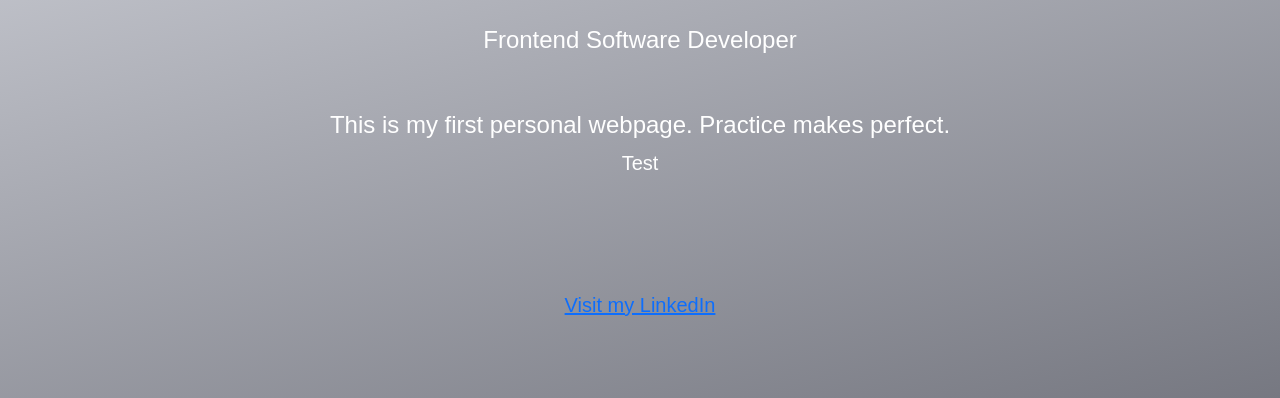
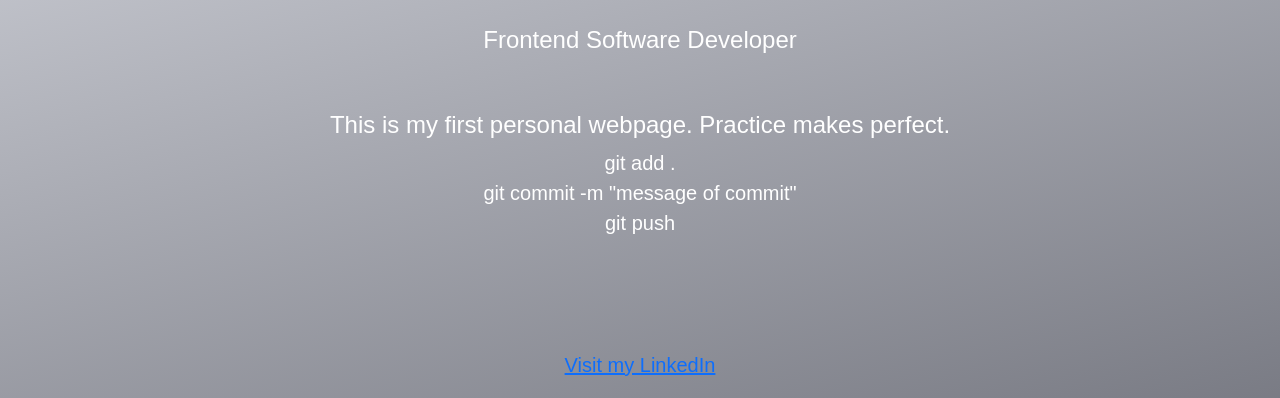
Before and after one commit to philipgabrillo/project13, a plain HTML site: page index.html in a window 1280 px wide. Shown: the part 402-800 px from the top of the page. Drawn offline with nearby package versions, Linux system fonts and the light colour scheme; a script that the page names is missing.

Commit message:
add data

```diff
--- a/index.html
+++ b/index.html
@@ -30,7 +30,10 @@
 <br></br>
   <div class="grid-item item4"><h4>This is my first
     personal webpage. Practice makes perfect.</h4></div>
-   <p>Test</p>
+   <p>git add . <br>
+    git commit -m "message of commit" <br>
+    git push
+  </p>
 </div>
 
 </div>
```
